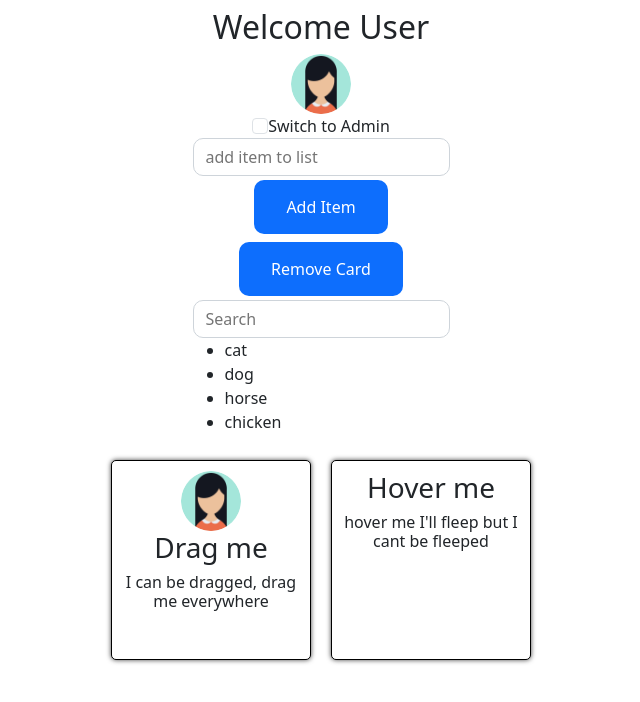
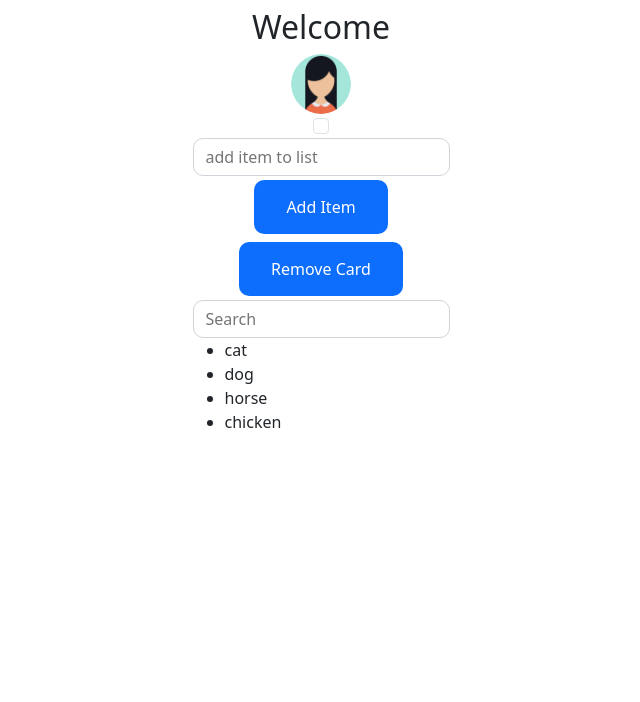
Before and after one commit to DvoraRit/angular-basic-app, an Angular app: page / in a window 1280 px wide. Shown: the top 702 px of the page, without its empty margins (319-959 px from the left). Built offline with nearby package versions, Linux system fonts and the light colour scheme.

Commit message:
add directives

```diff
--- a/src/app/app.component.css
+++ b/src/app/app.component.css
@@ -18,5 +18,5 @@
   }
 
   .rotate-animation {
-    animation: rotate360 2s linear forwards; /* Adjust the animation duration as desired */
+    animation: rotate360 2s linear forwards;
   }
--- a/src/app/app.component.html
+++ b/src/app/app.component.html
@@ -6,9 +6,9 @@
   <app-button [buttonLabel]="'Add Item'" (buttonClick)="addItemToList()"></app-button>
   <app-button [buttonLabel]="tuggleCardsLabel" (buttonClick)="onShowCardClick()"></app-button>
   <app-search [originalListItems]="listItems" [searchPlaceholder]="searchPlaceholder"></app-search>
-<div class="cards-container"
-
->
+  <div class="cards-container"
+  appPermission
+  >
     <app-card
     [ngStyle]="{'display': isShowCard ? 'block' : 'none'}"
     [isDraggable]="true"
@@ -25,7 +25,7 @@
     [class.rotate-animation]="isHoverCard"
     >
       <h3>Hover me</h3>
-      <h6>hover me I'll fleep but I cant be fleeped</h6>
+      <h6>hover me I'll fleep but I cant be dragged</h6>
     </app-card>
 </div>
 </div>
--- a/src/app/app.component.ts
+++ b/src/app/app.component.ts
@@ -23,8 +23,13 @@ export class AppComponent {
   switchLabel:string = '';
 
   constructor() {
-    this.currentUserRole = userRoles.user;
-    this.switchLabel ='Switch to Admin';
+    if(!localStorage.getItem('userRole')){
+      localStorage.setItem('userRole', userRoles.user);
+    }
+    else{
+      this.currentUserRole = localStorage.getItem('userRole')||"";
+      this.switchLabel = this.currentUserRole===userRoles.user?'Switch to Admin':"Switch to User";
+    }
   }
 
   onInputValueChange(value: any) {
@@ -40,9 +45,11 @@ export class AppComponent {
     if(isChecked){//admin
       this.currentUserRole = userRoles.admin;
       this.switchLabel = 'Switch to User';
+      localStorage.setItem('userRole', userRoles.admin);
     }else{
       this.currentUserRole = userRoles.user;
       this.switchLabel = 'Switch to Admin';
+      localStorage.setItem('userRole', userRoles.user);
     }
 
   }
--- a/src/app/directives/premission.directive.ts
+++ b/src/app/directives/premission.directive.ts
@@ -1,3 +1,4 @@
+import { userRoles } from './../../consts/userRoles';
 import { Directive, Renderer2, OnInit, ElementRef} from "@angular/core";
 
 @Directive({
@@ -5,13 +6,28 @@ import { Directive, Renderer2, OnInit, ElementRef} from "@angular/core";
 })
 
 export class PermissionDirective implements OnInit {
-    constructor(private renderer:Renderer2, private elementRef: ElementRef) {
+    constructor(private renderer:Renderer2, private elementRef: ElementRef) {   }
 
+    ngOnInit(): void {
+        this.updateElementStyle(); // Initial style based on localStorage
+        window.addEventListener("storage", this.onStorageChange.bind(this));
     }
 
-    ngOnInit(): void {
-        // this.elementRef.nativeElement.style.display = "none";
-        this.renderer.setStyle(this.elementRef.nativeElement, "display", "none");
+    private onStorageChange(event: StorageEvent): void {
+        // Check if the event is relevant to your app (e.g., specific key change)
+        console.log("user role changed to: " + event.newValue);
+        if (event.key === "userRole") {
+
+            this.updateElementStyle();
+        }
     }
 
+    private updateElementStyle(): void {
+        const isAdmin = localStorage.getItem("userRole") === userRoles.admin;
+        if (isAdmin) {
+            this.renderer.setStyle(this.elementRef.nativeElement, "visibility", "visible");
+        } else {
+            this.renderer.setStyle(this.elementRef.nativeElement, "visibility", "hidden");
+        }
+    }
 }
```
